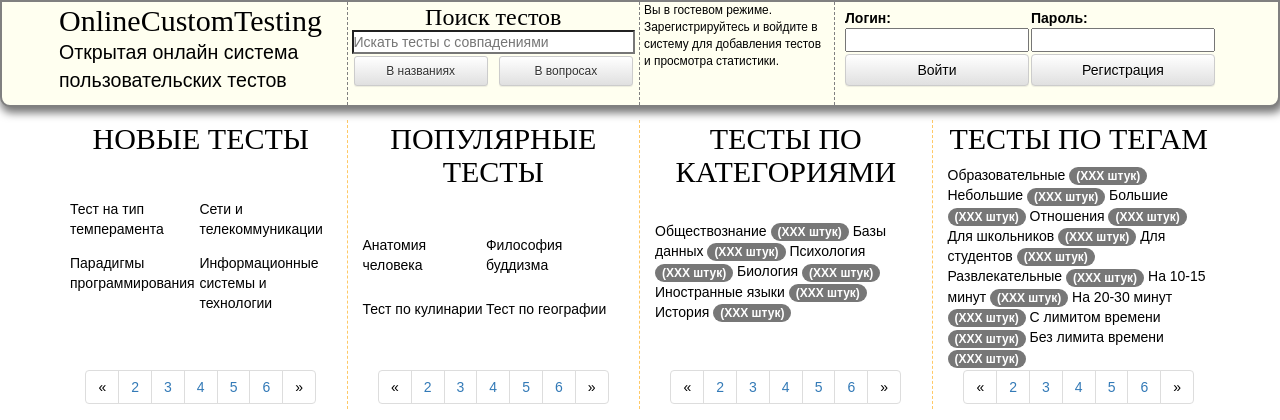
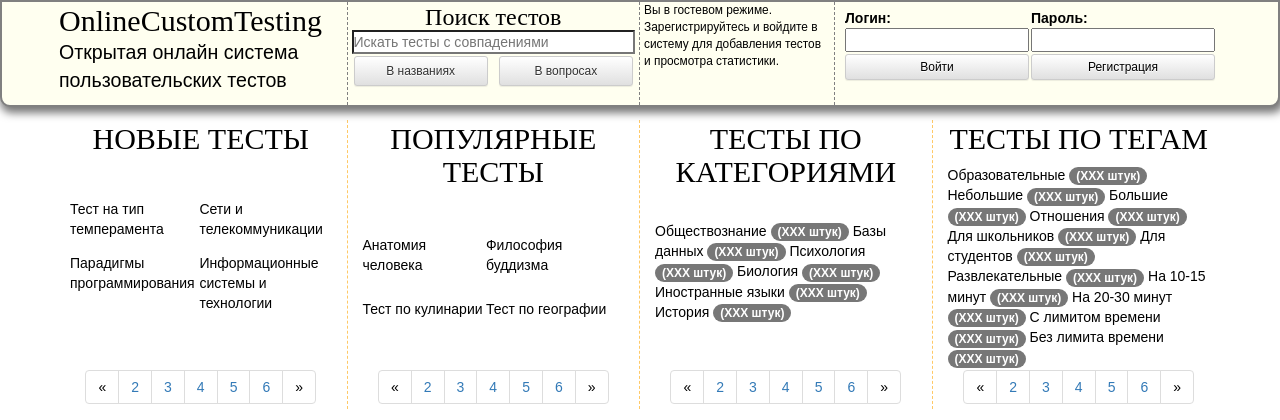
Before and after one commit to Cheltigmashev/oct, a Django app: page / in a window 1280 px wide. Shown: the top 420 px of the page. Run offline with Django 3.2, Linux system fonts and the light colour scheme; some libraries are stand-ins or nearby versions; some web fonts are replaced.

Commit message:
size of buttons of authorized user has been reduced in order to height of header be about equal on different access modes

```diff
--- a/octapp/static/css/style.sass
+++ b/octapp/static/css/style.sass
@@ -144,6 +144,7 @@ header
     .btn
       width: 100%
       margin: 0
+      padding: 3px
 
 /*============    ПОДВАЛ    ===========*/
 
--- a/octapp/templates/octapp/tests_list.html
+++ b/octapp/templates/octapp/tests_list.html
@@ -75,23 +75,23 @@
                     <div class="table_row">
 {% if user.is_authenticated %}
                         <div class="table_cell">
-                            <a href="#" class="btn btn-default" role="button">Ваши тесты</a>
+                            <a href="#" class="btn btn-default btn-sm" role="button">Ваши тесты</a>
                         </div>
                         <div class="table_cell">
-                            <a href="#" class="btn btn-default">Новый тест</a>
+                            <a href="#" class="btn btn-default btn-sm">Новый тест</a>
                         </div>
                     </div>
                     <div class="table_row">
                         <div class="table_cell">
-                        <a href="#" class="btn btn-default" role="button">
+                        <a href="#" class="btn btn-default btn-sm" role="button">
                             Результаты</a>
                         </div>
                         <div class="table_cell">
-                        <a href="#" class="btn btn-default">Выйти</a>
+                        <a href="#" class="btn btn-default btn-sm">Выйти</a>
                         </div>
                     </div>
                 </div>
-                <div class="system_users_button_container"><a href="#" class="btn btn-default">Пользователи системы</a></div>
+                <div class="system_users_button_container"><a href="#" class="btn btn-default btn-sm">Пользователи системы</a></div>
 {% else %}
                 <form name="login_form" method="POST">
 {% csrf_token %}
@@ -107,8 +107,8 @@
                                 </div>
                             </div>
                             <div class="table_row">
-                                    <div class="table_cell"><a href="#" class="btn btn-default">Войти</a></div>
-                                    <div class="table_cell"><a href="#" class="btn btn-default">Регистрация</a></div>
+                                    <div class="table_cell"><a href="#" class="btn btn-default btn-sm">Войти</a></div>
+                                    <div class="table_cell"><a href="#" class="btn btn-default btn-sm">Регистрация</a></div>
                             </div>
 {% endif %}
                     </div>
```
Also changed, not shown: octapp/static/css/style.css, 1 other file.
